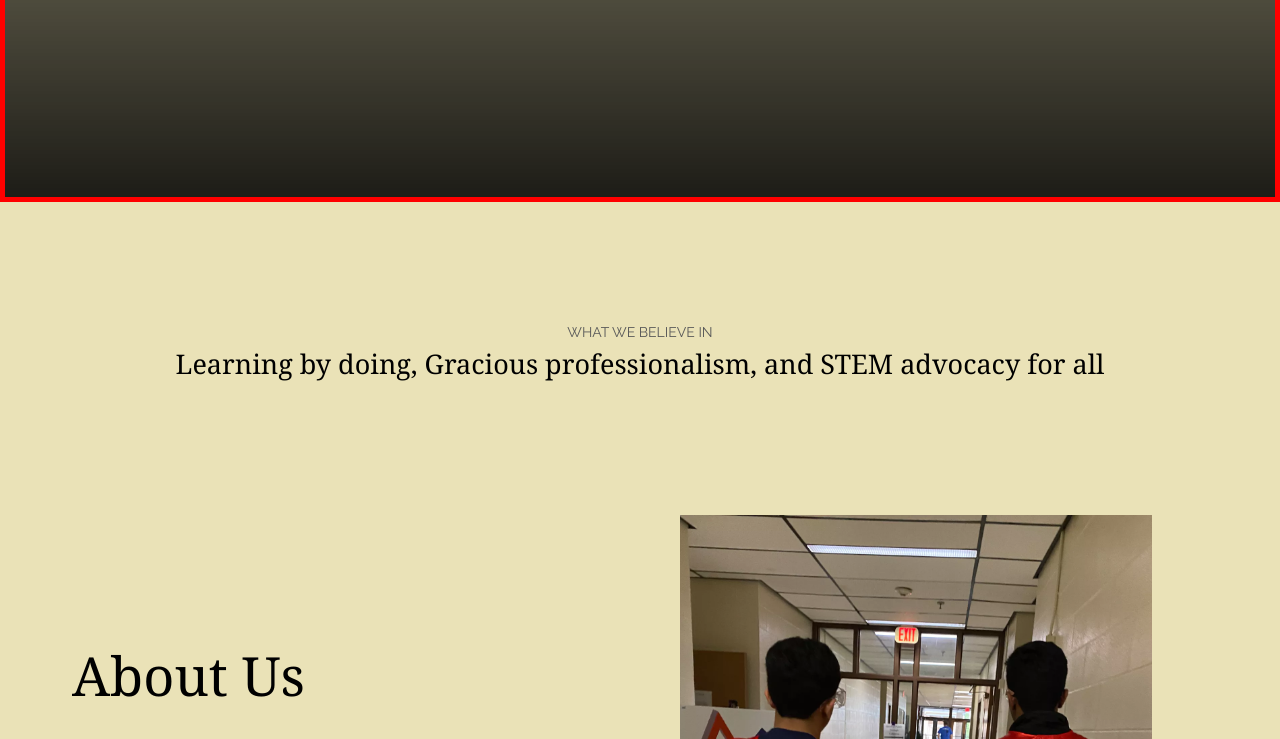
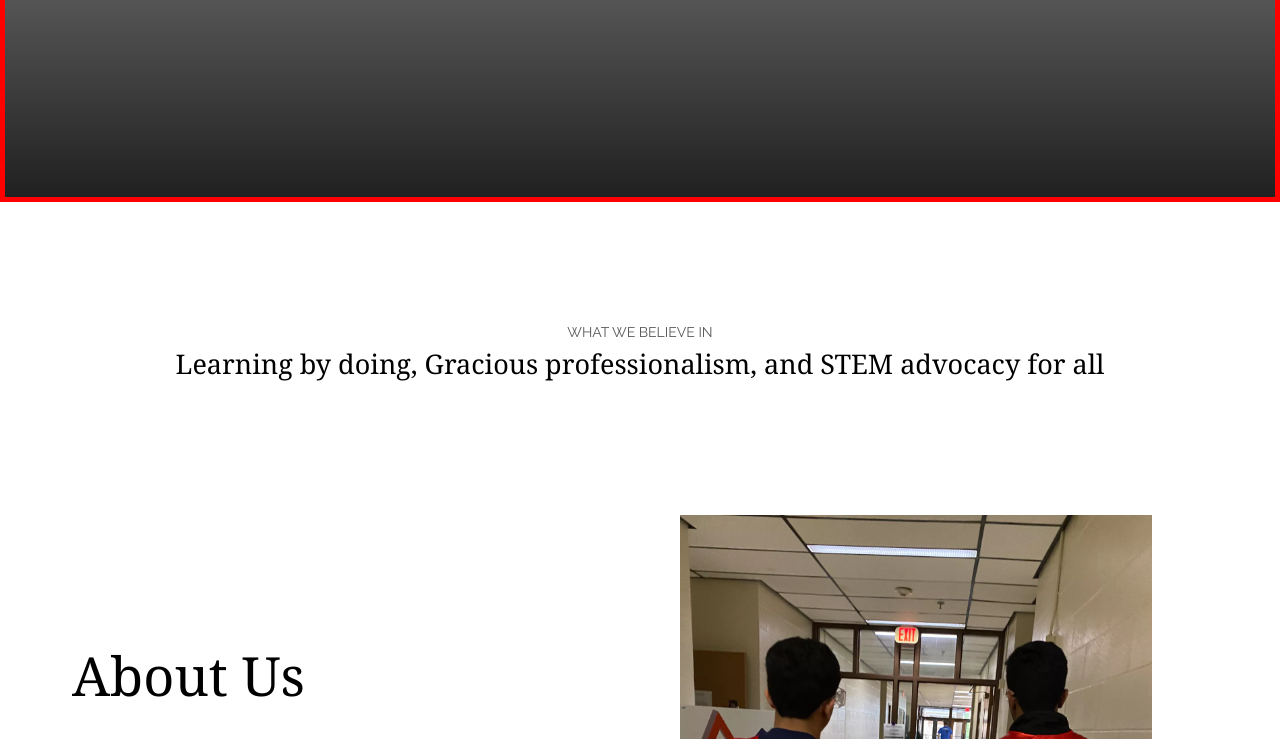
Before and after one commit to xXBombardXx/UberBots-Team1124-React, a React app: page / in a window 1280 px wide. Shown: the part 440-1179 px from the top of the page. Built offline with nearby package versions, Linux system fonts and the light colour scheme.

Commit message:
Commit from TeleportHQ

```diff
--- a/src/views/home.css
+++ b/src/views/home.css
@@ -5,7 +5,6 @@
   min-height: 100vh;
   align-items: center;
   flex-direction: column;
-  background-color: #eae2b7;
 }
 .home-navbar-container {
   top: 0;
```
